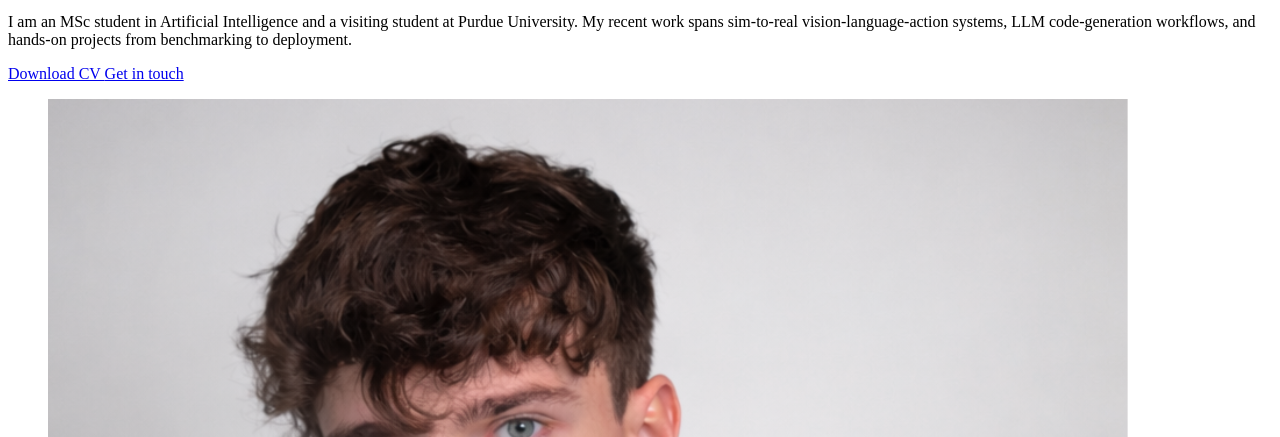
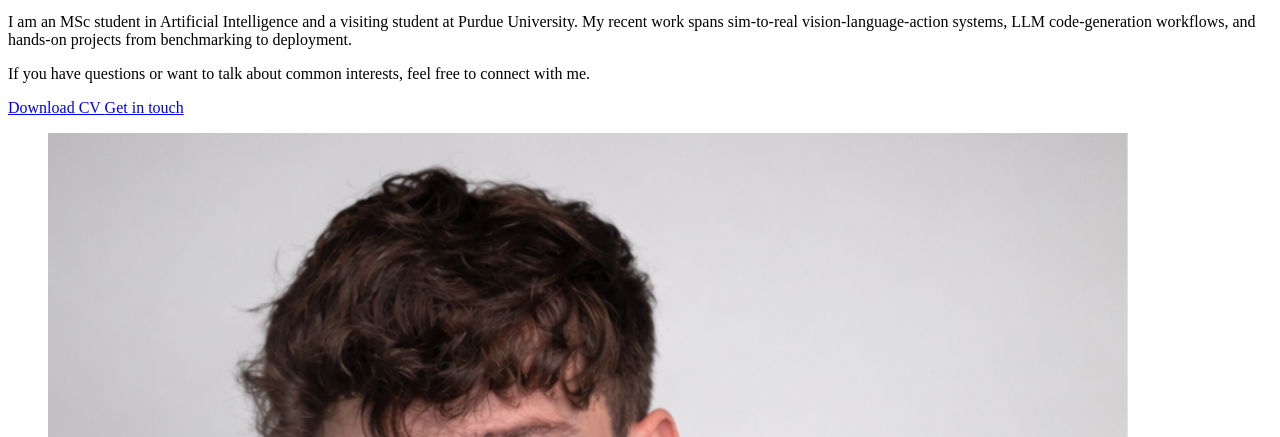
Before and after one commit to PatrizioAcquadro/patrizioacquadro.github.io, a website built with Vite: page index.html in a window 1280 px wide. Shown: the part 363-800 px from the top of the page. Built offline with nearby package versions, Linux system fonts and the light colour scheme.

Commit message:
Add separated invite-to-connect text in home section

```diff
--- a/index.html
+++ b/index.html
@@ -97,6 +97,9 @@
             <h1 id="hero-name"></h1>
             <p class="hero-tagline" id="hero-tagline"></p>
             <p class="hero-bio" id="hero-bio"></p>
+            <p class="hero-invite">
+              If you have questions or want to talk about common interests, feel free to connect with me.
+            </p>
             <div class="hero-actions">
               <a
                 class="c-button c-button--solid"
--- a/src/styles/main.css
+++ b/src/styles/main.css
@@ -57,6 +57,12 @@ body::after {
 
 .hero-bio {
   max-width: 62ch;
+}
+
+.hero-invite {
+  max-width: 62ch;
+  margin-top: var(--space-1);
+  color: var(--color-arctic);
 }
 
 .hero-actions {
```
